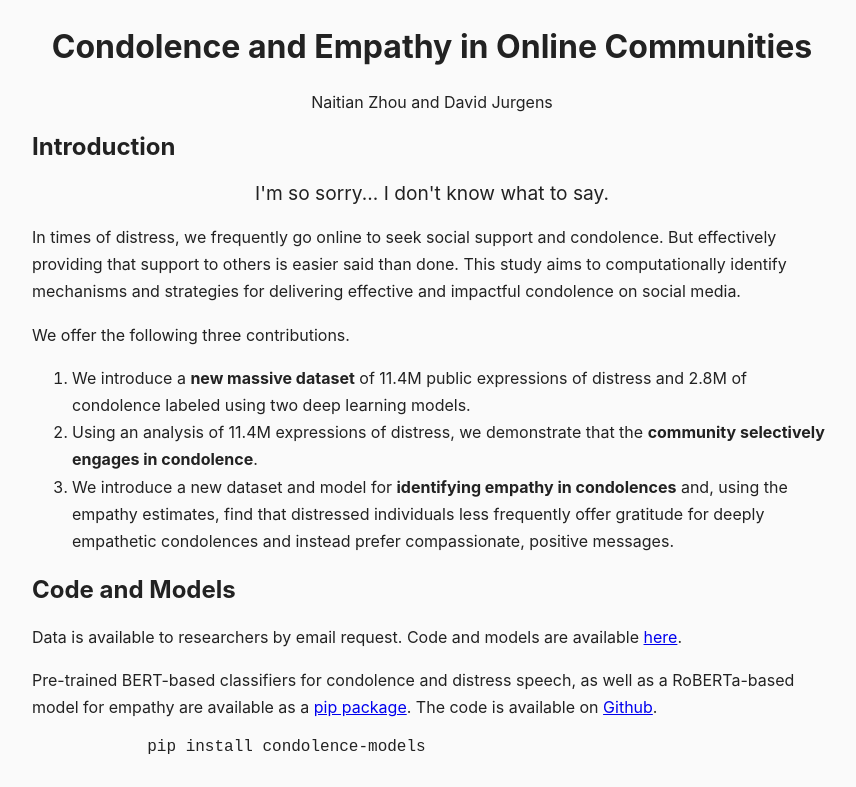
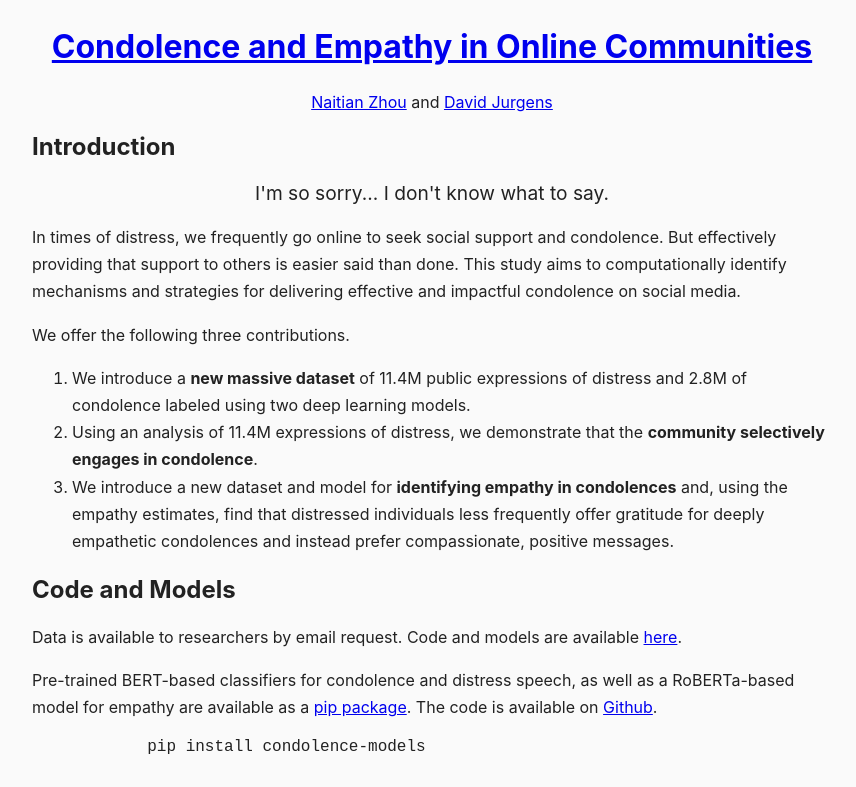
Before and after one commit to naitian/Condolence-Empathy-Online-Communities, a plain HTML site: page website/index.html in a window 1280 px wide. Shown: the top 787 px of the page, without its empty margins (208-1064 px from the left). Drawn offline with Linux system fonts and the light colour scheme.

Commit message:
Add links

```diff
--- a/website/index.html
+++ b/website/index.html
@@ -8,8 +8,8 @@
     </head>
     <body>
         <article>
-        <h1>Condolence and Empathy in Online Communities</h1>
-        <div class="byline">Naitian Zhou and David Jurgens</div>
+        <h1><a href="https://www.aclweb.org/anthology/2020.emnlp-main.45.pdf">Condolence and Empathy in Online Communities</a></h1>
+        <div class="byline"><a href="https://naitian.org">Naitian Zhou</a> and <a href="https://jurgens.people.si.umich.edu/">David Jurgens</a></div>
         <section>
             <h2>Introduction</h2>
             <blockquote class="intro">I'm so sorry... I don't know what to say.</blockquote>
```
Also changed, not shown: 1 other file.
